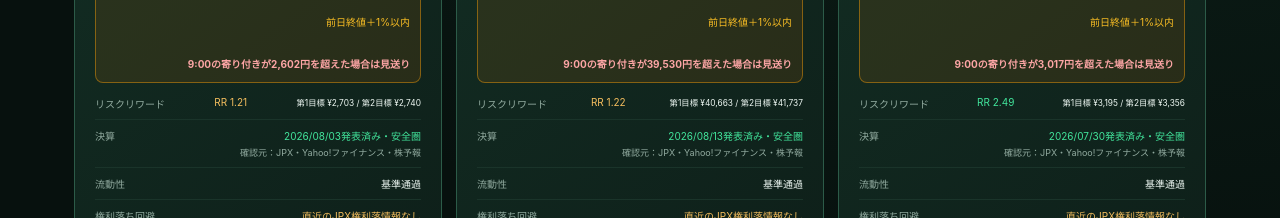
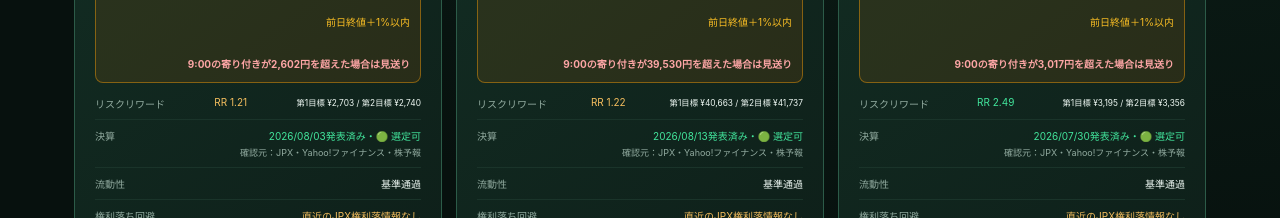
Before and after one commit to katsuyaJapan/SwingScout, a React (Vite) app: page / in a window 1280 px wide. Shown: the part 1240-1458 px from the top of the page. Built offline with nearby package versions, Linux system fonts and the light colour scheme.

Commit message:
refine: clarify earnings eligibility label

```diff
--- a/src/App.tsx
+++ b/src/App.tsx
@@ -152,12 +152,12 @@ const earningsDisplay = (candidate: Candidate) => {
   if (candidate.earningsDate) {
     return {
       className: "okText",
-      text: `${dateText(candidate.earningsDate)}（あと${candidate.earningsDays}営業日）・安全圏`,
+      text: `${dateText(candidate.earningsDate)}（あと${candidate.earningsDays}営業日）・🟢 選定可`,
     };
   }
   if (candidate.earningsStatus === "RECENTLY_REPORTED") {
     const reported = candidate.lastEarningsDate ? `${dateText(candidate.lastEarningsDate)}発表済み` : "直近決算発表済み";
-    return { className: "okText", text: `${reported}・安全圏` };
+    return { className: "okText", text: `${reported}・🟢 選定可` };
   }
   return { className: "pending", text: "決算日を確認中" };
 };
```
